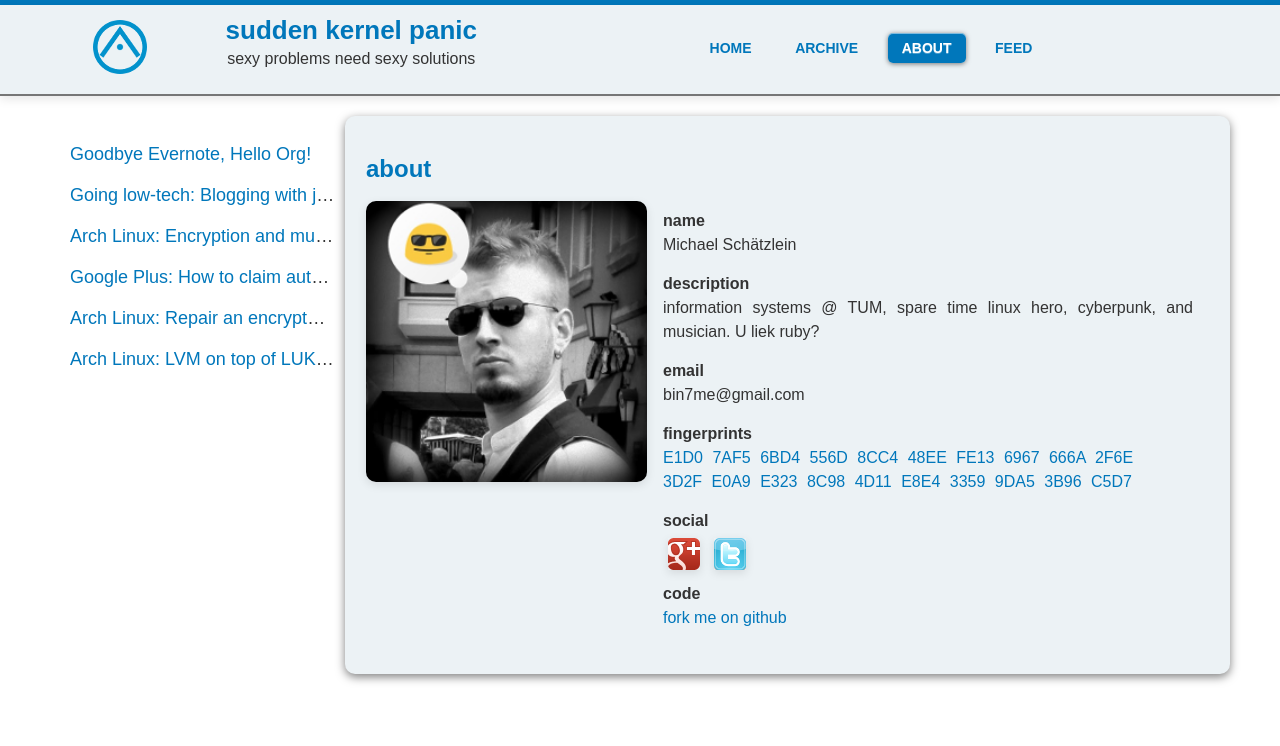
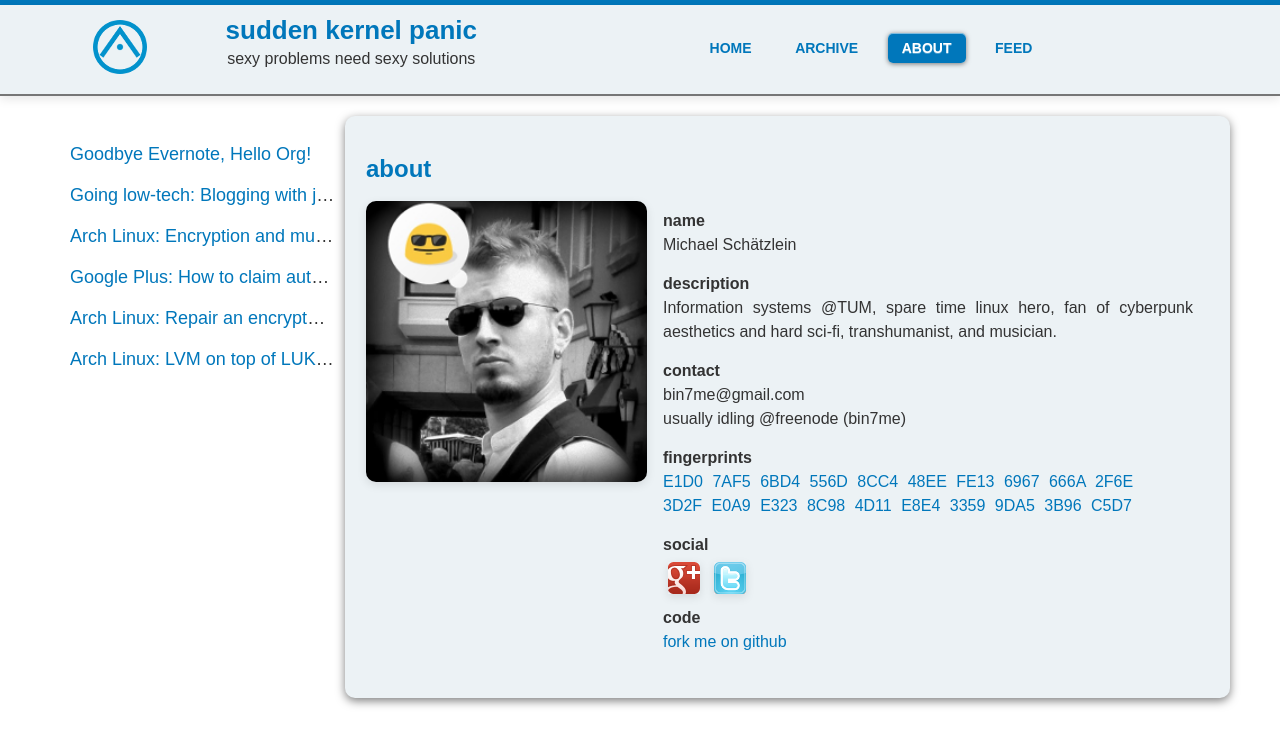
Before and after one commit to Bin7me/bin7me.github.io, a Jekyll site: the page built from about.html, in a window 1280 px wide. Shown: the top 746 px of the page. Built offline with Jekyll 4.4.1, drawn with Linux system fonts in a browser that asks for light colours; Markdown is read by kramdown in place of the engine named in the settings.

Commit message:
changed description and contanct details

```diff
--- a/about.html
+++ b/about.html
@@ -16,12 +16,13 @@ title: about
 
 			<div class="about-item">
 				<div class="about-desc">description </div>
-				<div>information systems @ TUM, spare time linux hero, cyberpunk, and musician. U liek ruby? </div>
+				<div>Information systems @TUM, spare time linux hero, fan of cyberpunk aesthetics and hard sci-fi, transhumanist, and musician.</div>
 			</div>
 
 			<div class="about-item">
-				<div class="about-desc">email</div>
+				<div class="about-desc">contact</div>
 				<div class="backwards">&#109;&#111;&#99;&#46;&#108;&#105;&#97;&#109;&#103;&#64;&#101;&#109;&#55;&#110;&#105;&#98;</div>
+				<div>usually idling @freenode (bin7me)</div>
 			</div>
 
 			<div class="about-item">
```
